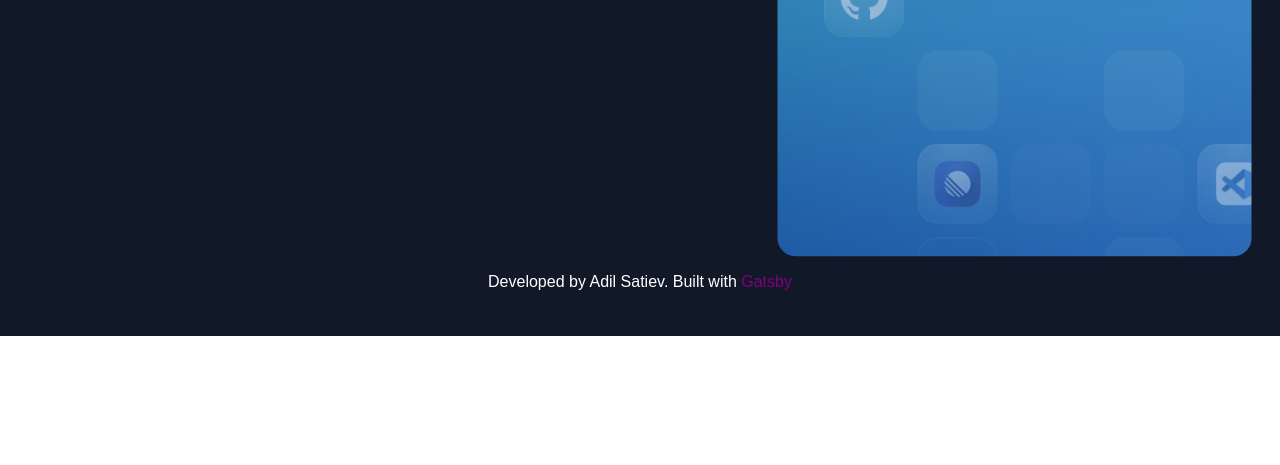
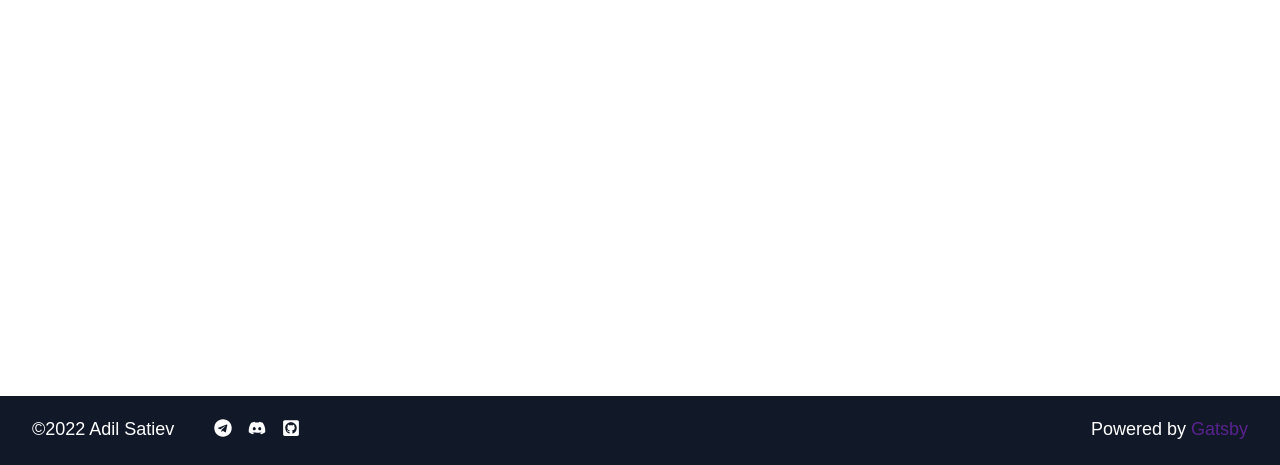
Before and after one commit to adiljpn/adiljpn.github.io, a Gatsby site: page / in a window 1280 px wide. Shown: the part 335-800 px from the top of the page. Built offline with nearby package versions, Linux system fonts and the light colour scheme; Gatsby itself is replaced by a stand-in of ours.

Commit message:
footer created

```diff
--- a/src/components/Footer.js
+++ b/src/components/Footer.js
@@ -1,80 +1,61 @@
 import React from 'react'
-import { FaTelegram, FaDiscord } from 'react-icons/fa'
+import { FaTelegram, FaDiscord, FaGithubSquare } from 'react-icons/fa'
 import styled from 'styled-components'
-import { StaticImage } from 'gatsby-plugin-image'
 
 const Foot = styled.footer`
-    .wrapper {
+    margin-top: auto;
+    display: flex;
+    background: #111827;
+    color: white;
+    padding: 5px 2rem;
+    font-size: 18px;
+    ul {
         display: flex;
-        flex-direction: column;
-        align-items: center;
-        justify-content: center;
-        background: #111827;
+        list-style: none;
+    }
+    .links {
         color: white;
-        border-radius: 48px 48px 0px 0px;
-        padding: 80px 24px 28px;
+        margin-right: 1rem;
+        width: 65px;
+        height: 65px;
     }
-    section {
-        display: flex;
+
+    .gatsby {
+        margin-left: auto;
     }
-    article {
-        display: flex;
-        flex-direction: column;
-        align-items: flex-start;
-        margin-right: 64px;
-        flex: none;
-        order: 0;
-        align-self: stretch;
-        flex-grow: 0;
-    }
-    h2 {
-        font-size: 92px;
-        font-weight: 500;
-        margin: 0;
-    }
-    h3 {
-        font-size: 28px;
-        font-weight: 400;
-        margin: 0;
-    }
-    .mail {
-        font-size: 28px;
+    .gatsby-link {
         text-decoration: none;
-        color: white;
-        border-bottom: 2px solid #ffffff;
-    }
-    a {
-        text-decoration: none;
-        color: purple;
+        color: #59238f;
     }
 `
 
 const Footer = () => {
     return (
         <Foot>
-            <div className="wrapper">
-                <section>
-                    <article>
-                        <h2>Have any ideas?</h2>
-                        <h3>Im on line!</h3>
-                        <a className="mail" href="mailto:adilv022@gmail.com">
-                            adilv022@gmail.com
-                        </a>
-                        <div>
-                            <FaTelegram />
-                            <FaDiscord />
-                        </div>
-                    </article>
-                    <StaticImage
-                        src="../assets/img/footer_img.png"
-                        alt="Footer Image"
-                    />
-                </section>
-                <p>
-                    <span>Developed by Adil Satiev.</span> Built with{' '}
-                    <a href="www.gatsby.com">Gatsby</a>
-                </p>
-            </div>
+            <p>&copy;{new Date().getFullYear()} Adil Satiev</p>
+            <ul>
+                <li>
+                    <a href="www.ya.ru" className="links">
+                        <FaTelegram className="icons" />
+                    </a>
+                </li>
+                <li>
+                    <a href="www.ya.ru" className="links">
+                        <FaDiscord className="icons" />
+                    </a>
+                </li>
+                <li>
+                    <a href="www.ya.ru" className="links">
+                        <FaGithubSquare className="icons" />
+                    </a>
+                </li>
+            </ul>
+            <p className="gatsby">
+                <span>Powered by</span>{' '}
+                <a className="gatsby-link" href="www.gatsby.com">
+                    Gatsby
+                </a>
+            </p>
         </Foot>
     )
 }
--- a/src/components/Layout.js
+++ b/src/components/Layout.js
@@ -1,14 +1,22 @@
 import React from 'react'
 import Footer from './Footer'
 import Nav from './Nav'
+import styled from 'styled-components'
+
+const Container = styled.div`
+    overflow: hidden;
+    display: flex;
+    flex-direction: column;
+    min-height: 100vh;
+`
 
 const Layout = ({ children }) => {
     return (
-        <>
+        <Container>
             <Nav />
             {children}
             <Footer />
-        </>
+        </Container>
     )
 }
 
--- a/src/pages/index.js
+++ b/src/pages/index.js
@@ -3,21 +3,22 @@ import { createGlobalStyle } from 'styled-components'
 import normalize from 'styled-normalize'
 import Layout from '../components/Layout'
 
-export const GlobalStyles = createGlobalStyle`
+const GlobalStyles = createGlobalStyle`
 ${normalize}
+@import url('https://fonts.googleapis.com/css2?family=Rubik:wght@300;400;500;700&display=swap');
+
 body {
-  @import url('https://fonts.googleapis.com/css2?family=Poppins:wght@300;400;500;600;700&display=swap');
-  font-family: 'Poppins', sans-serif;
   display: flex;
   flex-direction: column;
-  min-height: 100vh;
+  min-height: 100%;
+  font-family: 'Rubik', sans-serif;
 }
 `
 const HomePage = () => {
     return (
         <Layout>
             <GlobalStyles />
-            <div>HomePage</div>
+            <h1>HomePage</h1>
         </Layout>
     )
 }
```
Also changed, not shown: src/assets/font/Panamera-Bold.woff (added), src/assets/font/Panamera-Light.woff (added), src/assets/font/Panamera-Regular.woff (added).
